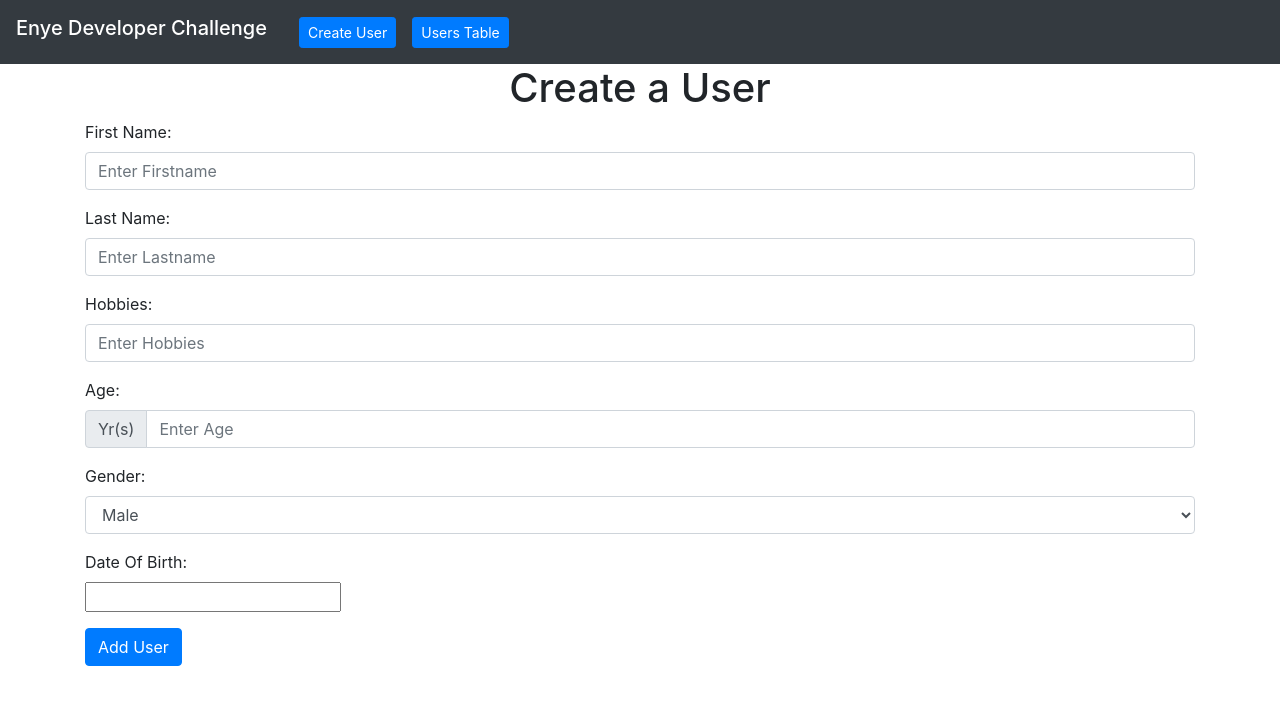
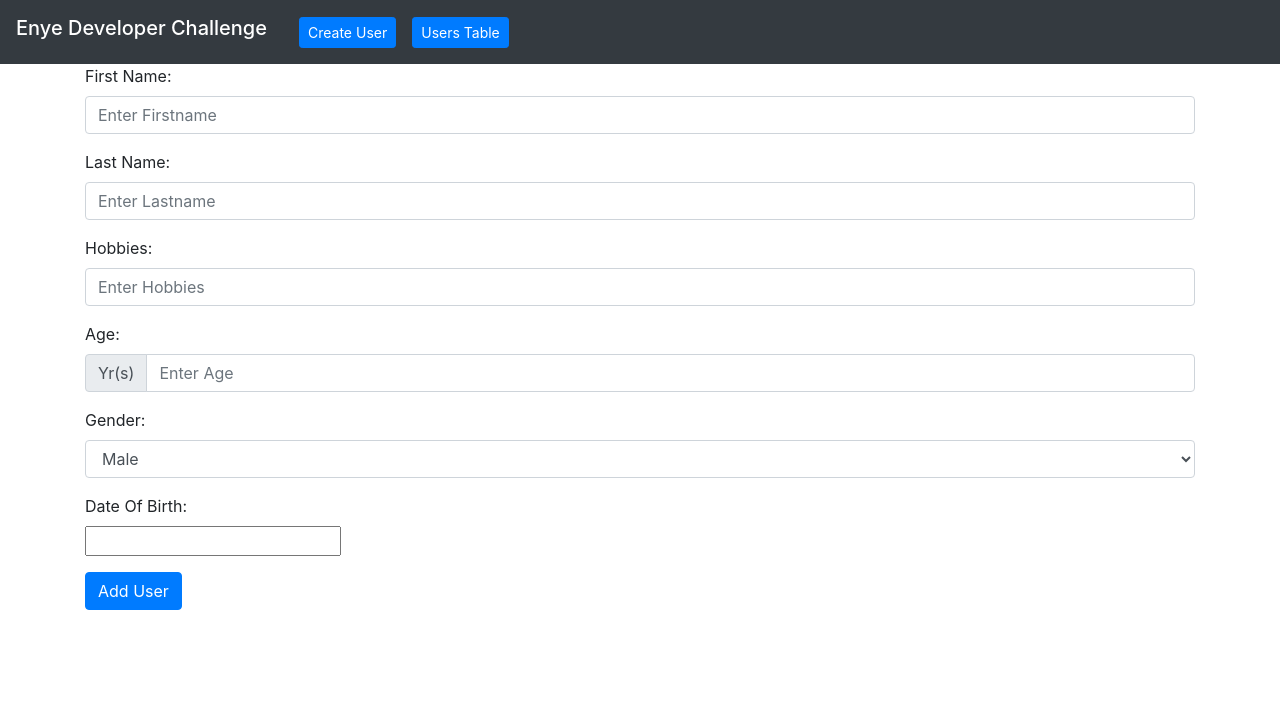
Before and after one commit to adebayoileri/Enye-React-Challenge-1, a React (Create React App) app: page / in a window 1280 px wide. Shown: the top 704 px of the page. Built offline with nearby package versions, Linux system fonts and the light colour scheme.

Commit message:
added usertable components

```diff
--- a/src/App.js
+++ b/src/App.js
@@ -2,6 +2,7 @@ import React from 'react';
 import './App.css';
 import Navbar from './components/layouts/Navbar';
 import Form from './components/userForm';
+import userList from './components/userList';
 import { BrowserRouter as Router,Route} from 'react-router-dom';
 
 function App() {
@@ -9,13 +10,8 @@ function App() {
     <React.Fragment>
     <Router>
     <Navbar />
-    <Route exact path="/">
-    <h1 className="primary mb-30" style={{textAlign:"center"}}>Create a User</h1>
-    <Form />
-    </Route>
-    <Route path="/users">
-
-    </Route>
+    <Route exact path="/" component={Form}></Route>
+    <Route path="/users" component={userList}></Route>
     </Router>
     </React.Fragment>
   );
```
